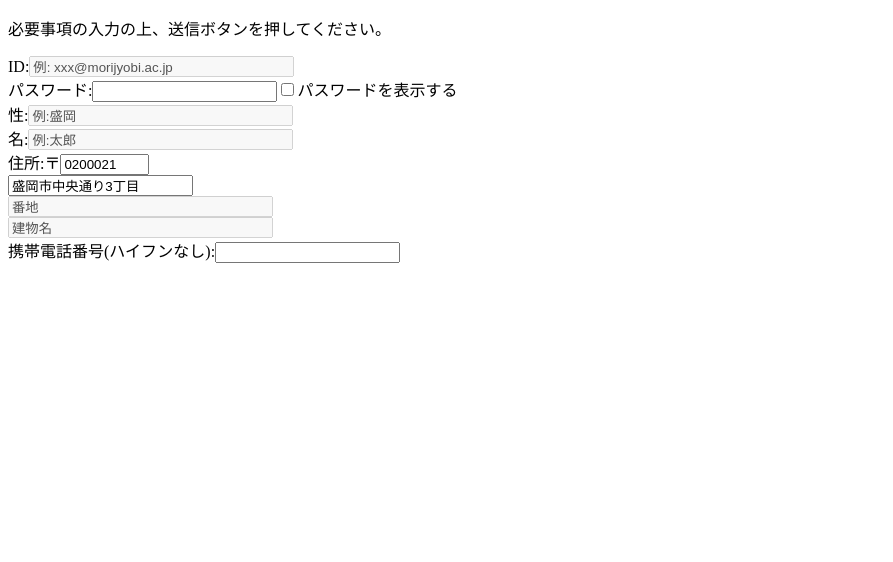
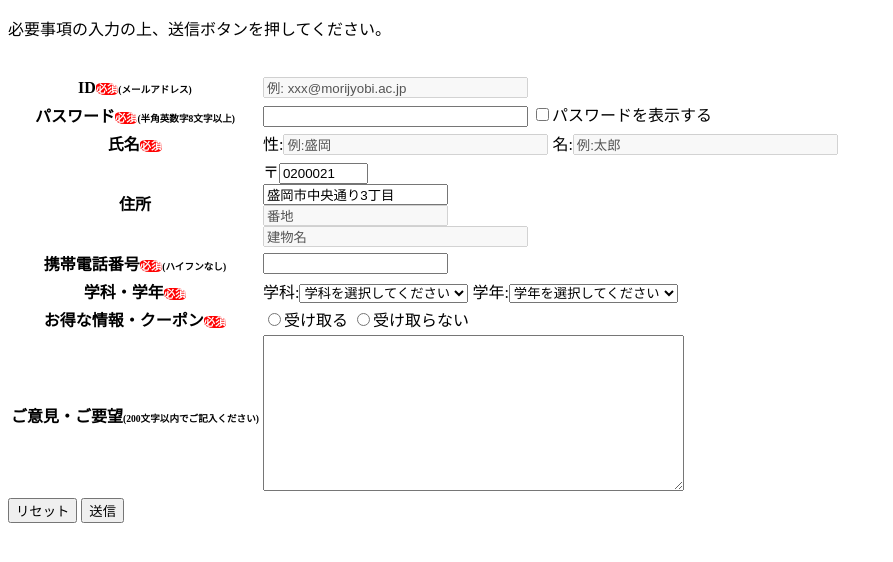
Before and after one commit to iina1003/WebDesing-Task, a plain HTML site: page form/register.html in a window 1280 px wide. Shown: the whole page, without its empty margins (0-893 px from the left). Drawn offline with Linux system fonts and the light colour scheme.

Commit message:
再提出

```diff
--- a/form/form.html
+++ b/form/form.html
@@ -5,7 +5,7 @@
     <meta charset="UTF-8">
     <meta name="viewport" content="width=device-width, initial-scale=1.0">
     <title>入力フォーム</title>
-    <link rel="stylesheet" href="from-style.css">
+    <link rel="stylesheet" href="form-style.css">
 </head>
 
 <body>
--- a/form/register-style.css
+++ b/form/register-style.css
@@ -0,0 +1,10 @@
+.red-back {
+    background-color: red;
+    color: white;
+    font-size: 0.7rem;
+    border-radius: 25% 45%;
+}
+
+.brackets {
+    font-size: 0.6rem;
+}
--- a/form/register.html
+++ b/form/register.html
@@ -1,22 +1,75 @@
 <!DOCTYPE html>
 <html lang="en">
+
 <head>
     <meta charset="UTF-8">
     <meta name="viewport" content="width=device-width, initial-scale=1.0">
     <title>登録フォーム</title>
-    <link rel="stylesheet" href= "register-style.css">
+    <link rel="stylesheet" href="register-style.css">
 </head>
+
 <body>
     <p>必要事項の入力の上、送信ボタンを押してください。</p>
-    ID:<input type="email" name="email" size="30" value="例: xxx@morijyobi.ac.jp" disabled required><br>
-    パスワード:<label><input type="password" name="password" required><input type="checkbox">パスワードを表示する</label><br>
-    性:<input type="text" name="sei" size="30"value="例:盛岡"minlength="8" disabled required><br>
-    名:<input type="text" name="mei" size="30"value="例:太郎"minlength="8" disabled required><br>
-    住所:〒<input type="text" name="yuubin"size="8"value="0200021" readonly><br>
-    <input type="text" name="home"value="盛岡市中央通り3丁目" readonly><br>
-    <input type="text" name="banti" size="30" value="番地" disabled><br>
-    <input type="text" name="tatemono" size="30" value="建物名" disabled><br>
-    携帯電話番号(ハイフンなし):<input type="tel" name="tel" required><br>
+    <table>
+        <tbody>
+            <tr>
+                <th>ID<span class="red-back">必須</span><span class="brackets">(メールアドレス)</span>
+                <td><input type="email" name="email" size="30" value="例: xxx@morijyobi.ac.jp" disabled required></td>
+                </th>
+            </tr>
+            <tr>
+                <th>パスワード<span class="red-back">必須</span><span class="brackets">(半角英数字8文字以上)</span></th>
+                <td><input type="password" name="password" size="30" minlength="8" required>
+                    <label><input type="checkbox">パスワードを表示する</label><br>
+                </td>
+            </tr>
+            <tr>
+                <th>氏名<span class="red-back">必須</span></th>
+                <td>性:<input type="text" name="sei" size="30" value="例:盛岡" minlength="8" disabled required>
+                    名:<input type="text" name="mei" size="30" value="例:太郎" minlength="8" disabled required><br></td>
+            </tr>
+            <tr>
+                <th>住所</th>
+                <td>〒<input type="text" name="yuubin" size="8" value="0200021" readonly><br>
+                    <input type="text" name="home" value="盛岡市中央通り3丁目" readonly><br>
+                    <input type="text" name="banti" value="番地" disabled><br>
+                    <input type="text" name="tatemono" size="30" value="建物名" disabled><br>
+                </td>
+            </tr>
+            <tr>
+                <th>携帯電話番号<span class="red-back">必須</span><span class="brackets">(ハイフンなし)</span></th>
+                <td><input type="tel" name="tel" required><br></td>
+            </tr>
+            <tr>
+                <th>学科・学年<span class="red-back">必須</span></th>
+                <td>学科:<select name="gakka" required>
+                        <option value="">学科を選択してください</option>
+                        <option value="a">システム系学科</option>
+                        <option value="b">ビジネス系学科</option>
+                        <option value="c">デザイン系学科</option>
+                    </select>
+                    学年:<select name="gakunen" required>
+                        <option value="">学年を選択してください</option>
+                        <option value="a">1年</option>
+                        <option value="b">2年</option>
+                        <option value="c">3年</option>
+                        <option value="d">4年</option>
+                    </select></td><br>
+            </tr>
+            <tr>
+                <th>お得な情報・クーポン<span class="red-back">必須</span></th>
+                <td><label><input type="radio" name="ku-pon" value="O" required>受け取る</label>
+                    <label><input type="radio" name="ku-pon" value="P">受け取らない</label><br>
+                </td>
+            </tr>
+            <tr>
+                <th>ご意見・ご要望<span class="brackets">(200文字以内でご記入ください)</span><br></th>
+                <td><textarea name="multiple" cols="50" rows="10" maxlength="200"></textarea><br></td>
+            </tr>
+        </tbody>
+    </table>
+    <button type="reset">リセット</button>
+    <button type="submit">送信</button>
+</body>
 
-</body>
 </html>
```
